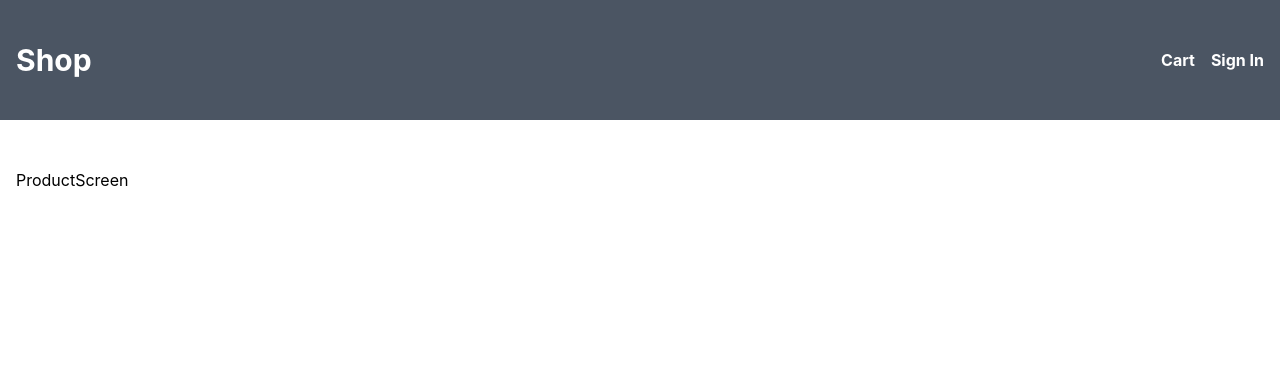
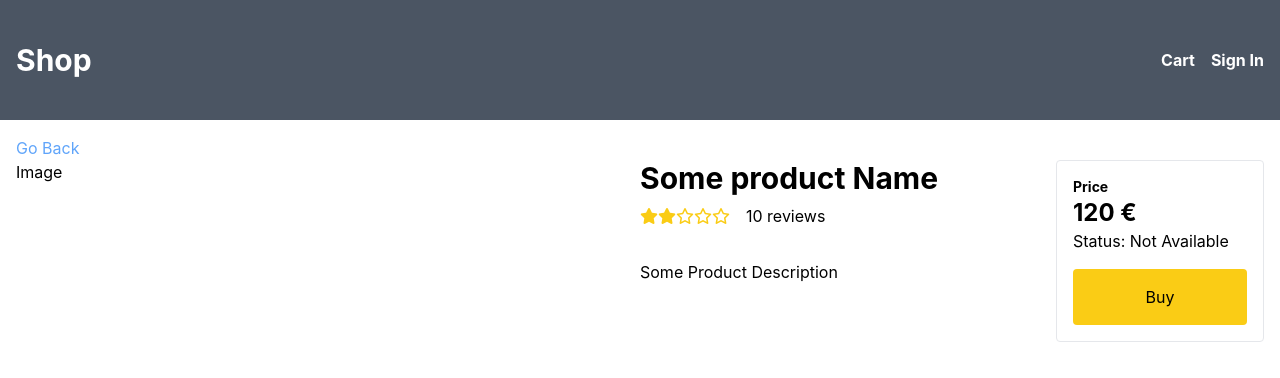
Before and after one commit to zulfiismailovdemiri/react-shop, a React (Create React App) app: page /product/1 in a window 1280 px wide. Shown: the top 378 px of the page. Built offline with nearby package versions, Linux system fonts and the light colour scheme.

Commit message:
styling action scope on productscreen

```diff
--- a/src/App.jsx
+++ b/src/App.jsx
@@ -5,14 +5,16 @@ function App() {
   return (
     <BrowserRouter>
       <div>
-        <header className="w-full bg-gray-600 flex items-center px-4">
-          <div className="brand font-bold text-white text-3xl">Shop</div>
+        <header className="w-full bg-gray-600 flex items-center px-4 mb-4">
+          <div className="brand font-bold text-white text-3xl">
+            <a href="/">Shop</a>
+          </div>
           <ul className="ml-auto flex py-12 text-white font-bold">
             <li className="ml-4">Cart</li>
             <li className="ml-4">Sign In</li>
           </ul>
         </header>
-        <main className="py-12 px-4 w-full">
+        <main className="px-4 w-full">
           <Routes>
             <Route path="/product/:id" element={<ProductScreen />}></Route>
             <Route path="/" element={<HomeScreen />} exact></Route>
--- a/src/screens/ProductScreen.jsx
+++ b/src/screens/ProductScreen.jsx
@@ -1,5 +1,53 @@
 import React from 'react';
+import { Link, useParams } from 'react-router-dom';
+import Rating from '../components/Rating';
+
+import data from '../data';
 
 export default function ProductScreen() {
-  return <div>ProductScreen</div>;
+  const { id } = useParams();
+  const product = data.products.find((x) => x._id === Number(id));
+  if (!product) {
+    return <div>No Product Found</div>;
+  }
+  return (
+    <div>
+      <div>
+        <Link to="/" className="text-blue-400">
+          Go Back
+        </Link>
+      </div>
+      <div className="flex w-full justify-between">
+        <div className="w-1/2">Image</div>
+        <div className="flex flex-col lg:flex-row justify-between w-1/2">
+          <div className="mb-12 w-full lg:w-2/3">
+            <h1 className="font-bold text-3xl mb-2">{product.name}</h1>
+            <div className="mb-8">
+              <Rating rating={product.rating} numReviews={product.numReviews} />
+            </div>
+            <div>{product.description}</div>
+          </div>
+          <div className="w-full lg:w-1/3 p-4 border border-gray-200 rounded">
+            <div className="flex flex-col mb-4">
+              <div>
+                <div className="text-sm font-bold">Price</div>
+                <div className="font-bold text-2xl">{product.price} €</div>
+                <div>
+                  Status:
+                  {product.countInStock > 0 ? (
+                    <span> Available</span>
+                  ) : (
+                    <span> Not Available</span>
+                  )}
+                </div>
+              </div>
+            </div>
+            <button type="submit" className="w-full p-4 bg-yellow-400 rounded">
+              Buy
+            </button>
+          </div>
+        </div>
+      </div>
+    </div>
+  );
 }
```
